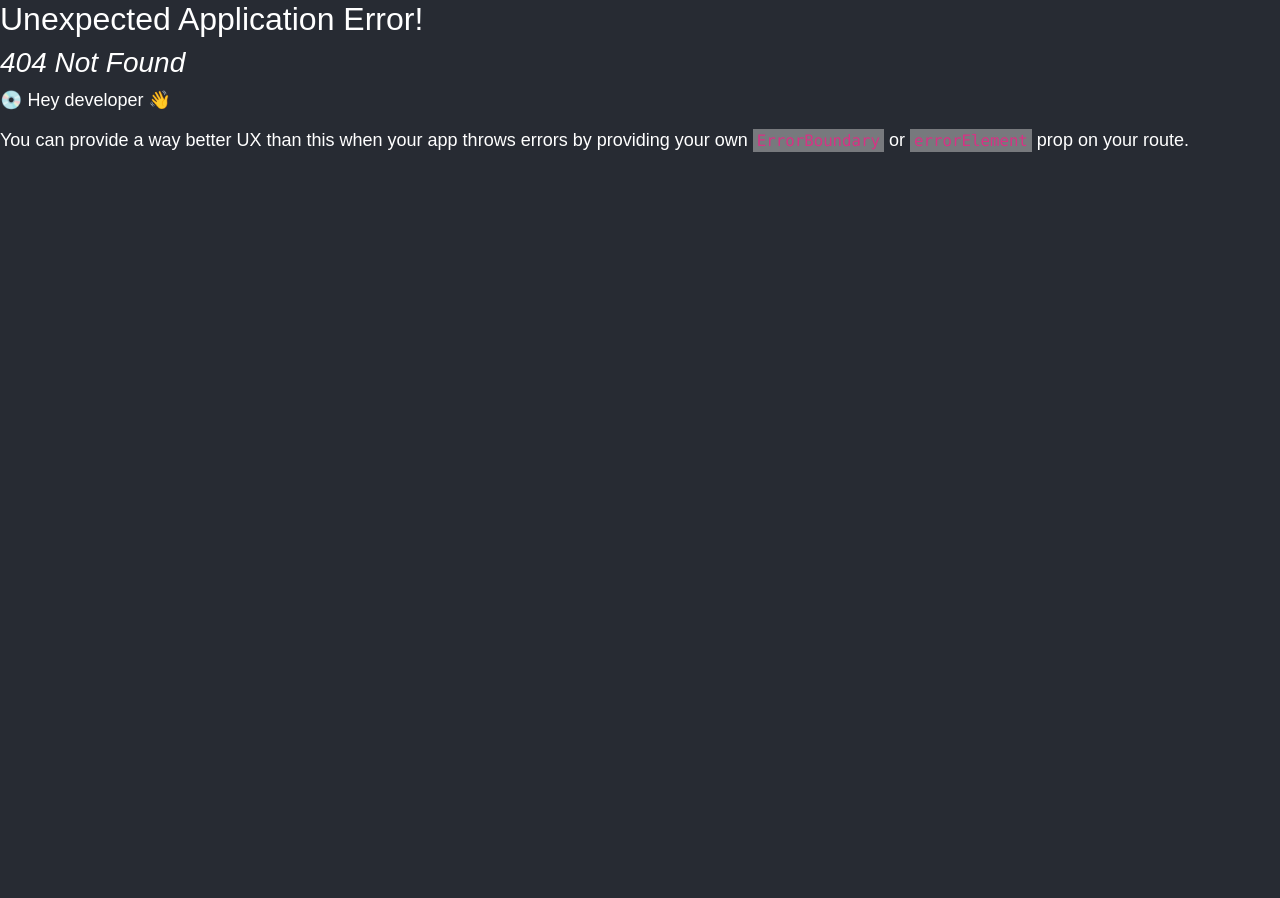
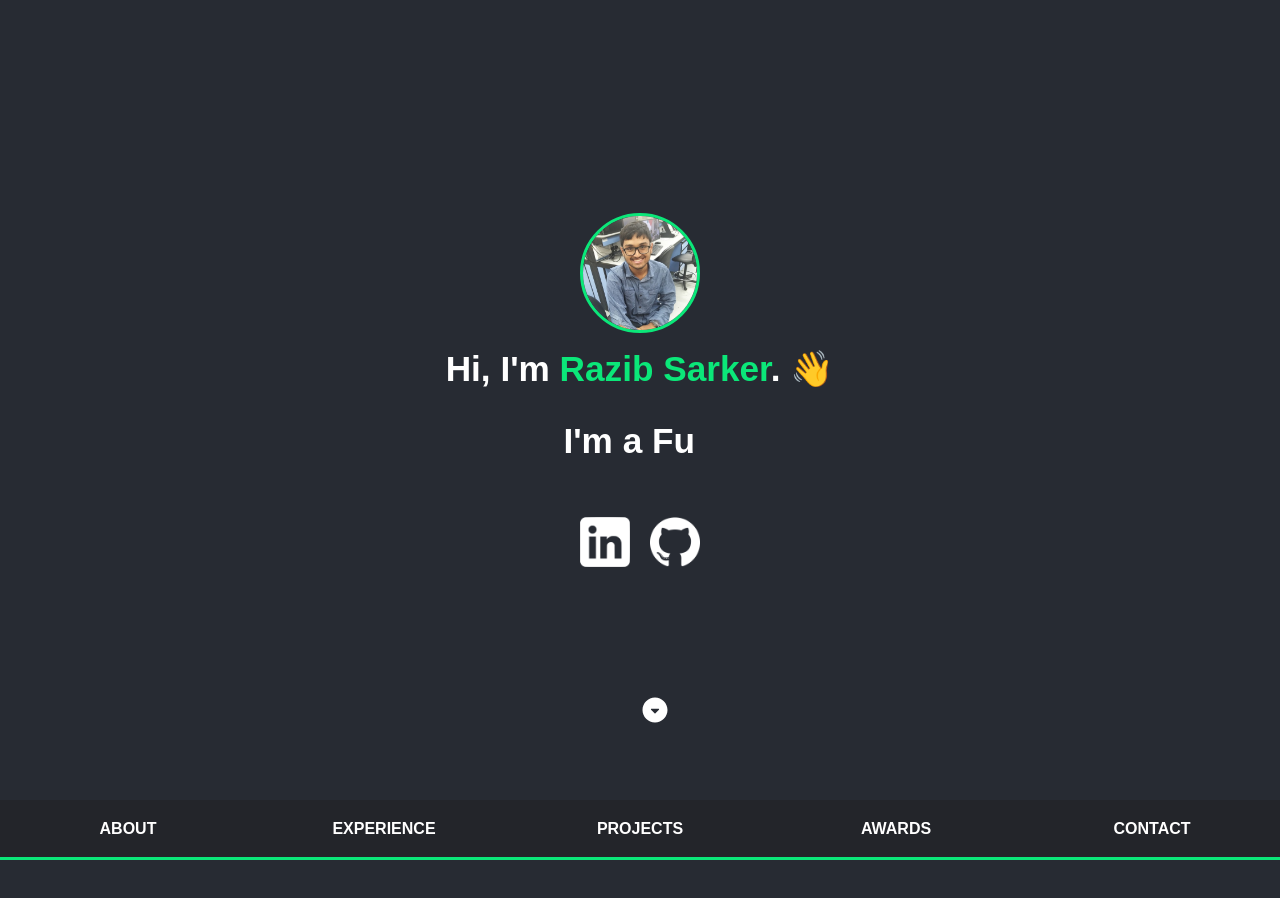
Before and after one commit to razibleo/portfolio, a React (Create React App) app: page / in a window 1280 px wide. Before the commit this address led to /main/main. Shown: the top 898 px of the page. Before the commit the page ends 800 px from the top, so only its background shows below. Built offline with nearby package versions, Linux system fonts and the light colour scheme; no server answers.

Commit message:
added preload image caching

```diff
--- a/src/index.tsx
+++ b/src/index.tsx
@@ -5,15 +5,17 @@ import reportWebVitals from "./reportWebVitals";
 import "../node_modules/bootstrap/dist/css/bootstrap.min.css";
 import "./index.css";
 
-import { RouterProvider } from "react-router-dom";
-import mainRouter from "./routes";
+import { MemoryRouter } from "react-router-dom";
+import MainRoutes from "./pages/routes/routes";
 
 const root = ReactDOM.createRoot(
   document.getElementById("root") as HTMLElement
 );
 root.render(
   <React.StrictMode>
-    <RouterProvider router={mainRouter} />
+    <MemoryRouter>
+      <MainRoutes />
+    </MemoryRouter>
   </React.StrictMode>
 );
 
--- a/src/pages/home/personal_projects/items/computer_vision/computervisionProjectItem.tsx
+++ b/src/pages/home/personal_projects/items/computer_vision/computervisionProjectItem.tsx
@@ -26,7 +26,7 @@ const ComputerVisionProjectItem = () => {
                 <h5 className={styles["techstackusedtext"]}>
                   What's under the hood?
                 </h5>
-                <Fade duration={1000} left distance={"250px"}>
+                <Fade duration={1000} left distance={"75px"}>
                   <HoverListItem
                     title={"Python"}
                     iconPath={Assets.PYTHON_LOGO}
--- a/src/pages/preloadimage/preloadimage.module.scss
+++ b/src/pages/preloadimage/preloadimage.module.scss
@@ -5,6 +5,12 @@
   flex-direction: column;
   justify-content: center;
   align-items: center;
+  position: absolute;
+  left: 0;
+  right: 0;
+  top: 0;
+  bottom: 0;
+  // background-color: var(--primary-background);
   h3 {
     padding: 0;
     margin: 0;
--- a/src/pages/preloadimage/preloadimage.tsx
+++ b/src/pages/preloadimage/preloadimage.tsx
@@ -2,9 +2,11 @@ import { FC, useEffect } from "react";
 import styles from "./preloadimage.module.scss";
 import ClimbingStairsSpinner from "../../shared/components/spinners/climbing_stairs/climbing_stairs";
 import { useNavigate } from "react-router-dom";
-// import { sleep } from "../../utils/common_functions";
+// import { sleep } from '../../utils/common_functions';
 import cacheImages from "../../utils/cache_images";
 import Assets from "../../utils/assets";
+import { sleep } from "../../utils/common_functions";
+import Typewriter from "typewriter-effect";
 const PreloadImagePage: FC = () => {
   const navigate = useNavigate();
 
@@ -12,8 +14,9 @@ const PreloadImagePage: FC = () => {
     cacheImages([
       ...Assets.getAllIntroAssets(),
       ...Assets.getAllProjectImages(),
-    ]).then((_) => {
-      navigate("main", { replace: true });
+    ]).then(async (_) => {
+      await sleep(1000);
+      navigate("home", { replace: true });
     });
   }, [navigate]);
   return (
@@ -21,7 +24,20 @@ const PreloadImagePage: FC = () => {
       <div className={styles.spacer} />
       <ClimbingStairsSpinner />
       <div className={styles.spacer} />
-      <h3>Please wait...</h3>
+      <h3>
+        {"Please wait..."}
+        <span style={{ display: "inline-block", width: 12 }}>
+          <Typewriter
+            options={{
+              strings: [],
+              autoStart: true,
+              loop: false,
+              cursor: "|",
+              delay: 0,
+            }}
+          />
+        </span>
+      </h3>
     </div>
   );
 };
--- /dev/null
+++ b/src/pages/routes/routes.module.scss
@@ -0,0 +1,28 @@
+.wrapper {
+  position: relative;
+}
+.fade-enter {
+  opacity: 0;
+  //   transform: translateX(-100%);
+}
+.fade-enter-active {
+  opacity: 1;
+  //   transform: translateX(0%);
+}
+.fade-exit {
+  position: absolute;
+
+  opacity: 1;
+  transform: translateY(0%);
+}
+.fade-exit-active {
+  position: absolute;
+
+  opacity: 0;
+  transform: translateY(-100%);
+}
+
+.fade-enter-active,
+.fade-exit-active {
+  transition: opacity 1500ms, transform 1000ms;
+}
--- /dev/null
+++ b/src/pages/routes/routes.tsx
@@ -0,0 +1,36 @@
+import { Route, Routes, useLocation } from "react-router-dom";
+import { FC } from "react";
+import { TransitionGroup, CSSTransition } from "react-transition-group";
+import PreloadImagePage from "../preloadimage/preloadimage";
+import Home from "../home/home";
+import styles from "./routes.module.scss";
+const MainRoutes: FC = () => {
+  const location = useLocation();
+  return (
+    <div className={styles["wrapper"]}>
+      <TransitionGroup>
+        <CSSTransition
+          key={location.pathname}
+          timeout={5000}
+          classNames={{
+            // appear: 'my-appear',
+            // appearActive: 'my-active-appear',
+            // appearDone: 'my-done-appear',
+            enter: styles["fade-enter"],
+            enterActive: styles["fade-enter-active"],
+            // enterDone: "my-done-enter",
+            exit: styles["fade-exit"],
+            exitActive: styles["fade-exit-active"],
+            // exitDone: "my-done-exit",
+          }}
+        >
+          <Routes location={location.pathname}>
+            <Route path="/" element={<PreloadImagePage />} />
+            <Route path="/home" element={<Home />} />
+          </Routes>
+        </CSSTransition>
+      </TransitionGroup>
+    </div>
+  );
+};
+export default MainRoutes;
```
Also changed, not shown: src/routes.tsx (deleted, +0 -15 lines).
